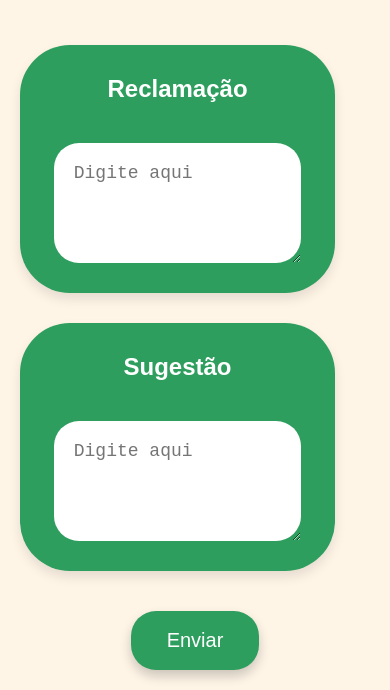
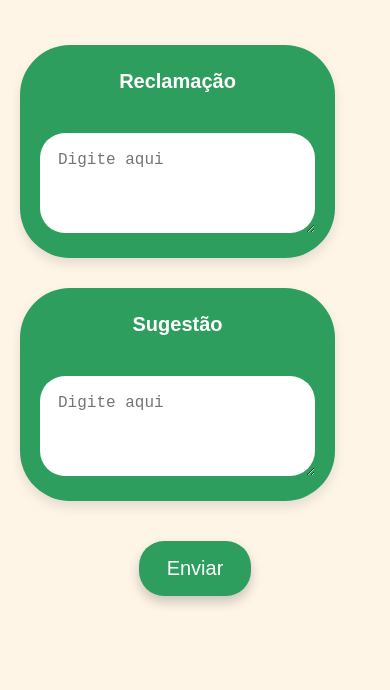
Before and after one commit to Transformadp2/sitetransforma, a plain HTML site: page index.html in a window 390 px wide. Shown: the part 239-929 px from the top of the page. After the commit the page ends 855 px from the top, so only its background shows below. Drawn offline with Linux system fonts and the light colour scheme.

Commit message:
Update index.html

```diff
--- a/index.html
+++ b/index.html
@@ -168,10 +168,11 @@
       .top-message {
         font-size: 32px;
         margin-bottom: 40px;
+        padding: 0 20px;
       }
 
       .logo {
-        width: 140px;
+        width: 120px;
         top: 10px;
         left: 10px;
       }
@@ -182,19 +183,22 @@
       }
 
       .form-section {
-        max-width: 90%;
-        padding: 30px 20px;
-        font-size: 24px;
+        max-width: 100%;
+        width: 90%;
+        padding: 25px 20px;
+        font-size: 20px;
       }
 
       textarea {
-        font-size: 18px;
-        padding: 20px;
-        height: 120px;
-      }
+        font-size: 16px;
+        padding: 18px;
+        height: 100px;
+        max-width: 100%;
+        width: 100%;
+    }
 
       .btn {
-        padding: 18px 36px;
+        padding: 16px 28px;
         font-size: 20px;
       }
 
@@ -203,7 +207,7 @@
       }
 
       .check {
-        font-size: 60px;
+        font-size: 50px;
       }
 
       .circle {
```
